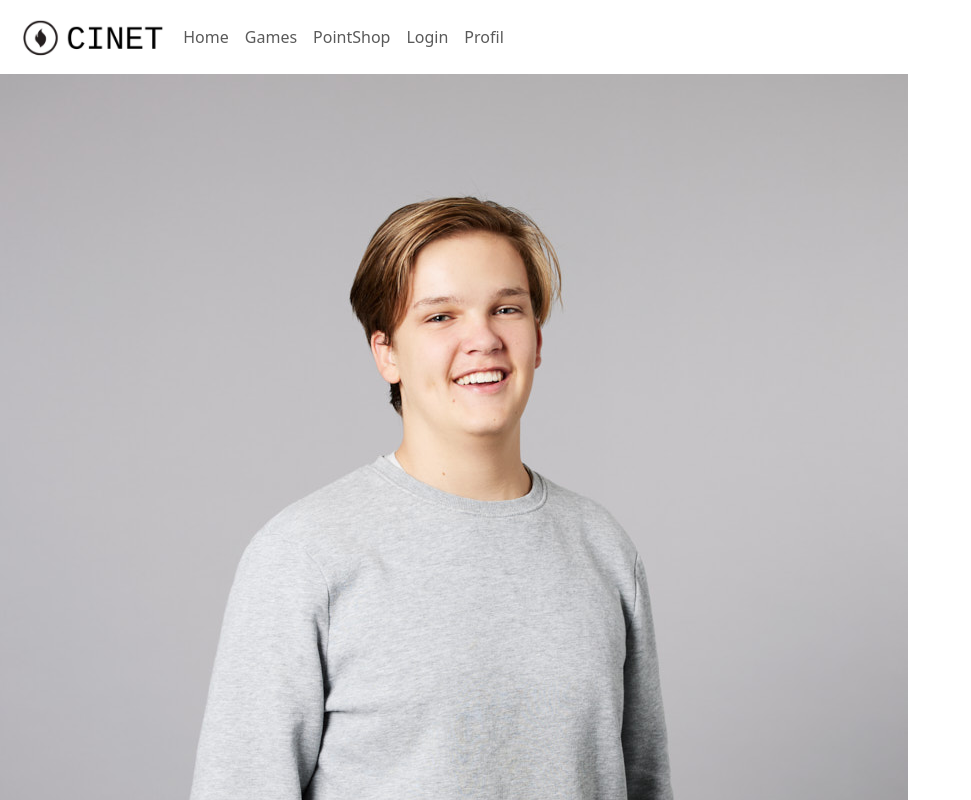
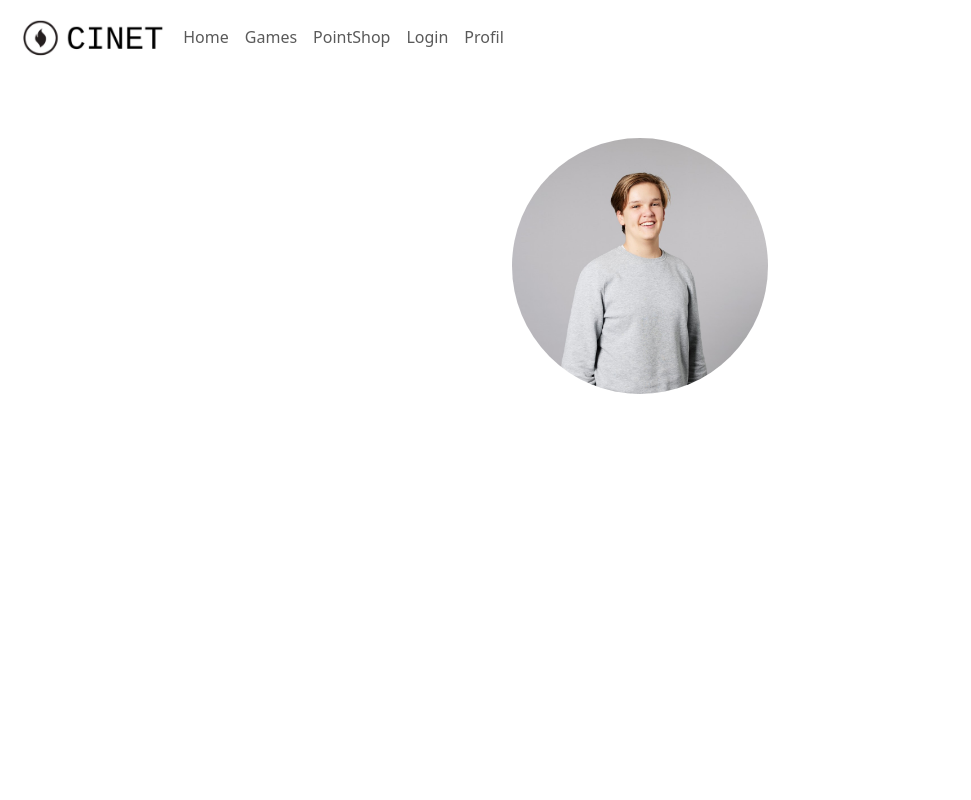
Before and after one commit to arminrueegger/cinet, a React (Vite) app: page /Profile in a window 1280 px wide. Shown: the top 800 px of the page, without its empty margins (0-971 px from the left). Built offline with nearby package versions, Linux system fonts and the light colour scheme; a web font is replaced by a local one.

Commit message:
profile site

```diff
--- a/src/Header.jsx
+++ b/src/Header.jsx
@@ -28,7 +28,7 @@ export function Header() {
                                 <Link className={"nav-link"} to={"/Login"}>Login</Link>
                             </li>
                             <li className="nav-item">
-                                <Link className={"nav-link"} to={"/Profil"}>Profil</Link>
+                                <Link className={"nav-link"} to={"/Profile"}>Profil</Link>
                             </li>
                         </ul>
                     </div>
--- a/src/Profile.jsx
+++ b/src/Profile.jsx
@@ -1,15 +1,19 @@
 import {Link} from "react-router-dom";
 import "./profile-style.css";
+import {useEffect} from "react";
 
 export function Profile({name, setName, email, setEmail, phone, setPhone}) {
-
     return (
         <>
-            <img src="src/assets/RüeggerArmin.jpg" alt={"Profile Picture"}/>
+            <div className="profile">
 
-            <h1>{name}</h1>
-            <h1>{email}</h1>
-            <h1>{phone}</h1>
+                <img className="img-Armin" src="src/assets/RüeggerArmin.jpg" alt={"Profile Picture"}/>
+
+                <h1 className="profil-details">{name}</h1>
+                <h1 className="profil-details">{email}</h1>
+                <h1 className="profil-details">{phone}</h1>
+
+            </div>
 
         </>
     )
--- a/src/profile-style.css
+++ b/src/profile-style.css
@@ -0,0 +1,20 @@
+.img-Armin{
+    border-radius: 90%;
+    width: 20%;
+    height: auto;
+    margin-top: 5%;
+    margin-bottom: 5%;
+}
+
+.profile{
+    display: flex;
+    flex-direction: column;
+    align-items: center;
+}
+
+.profile-details{
+    display: flex;
+    flex-direction: column;
+    align-items: center;
+    gap: 10%;
+}
```
Also changed, not shown: src/assets/RüeggerArmin.jpg.
